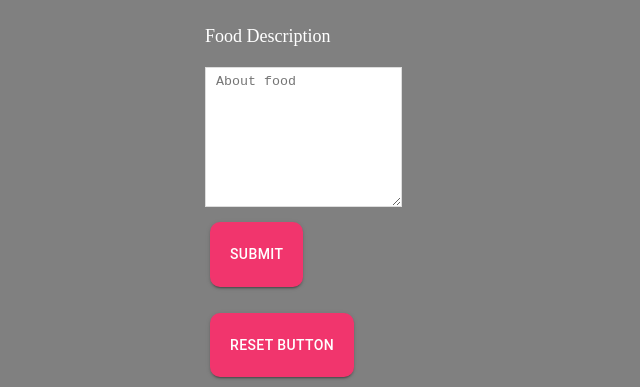
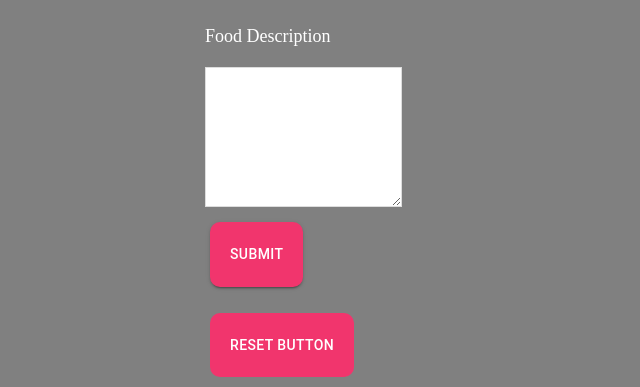
Before and after one commit to twentymurial33/murials_menu, a React (Create React App) app in the folder client/: page /add in a window 1280 px wide. Shown: the part 600-987 px from the top of the page, without its empty margins (423-1063 px from the left). Built offline with nearby package versions, Linux system fonts and the light colour scheme.

Commit message:
added more logic for usemutation

```diff
--- a/client/src/pages/AddFood.js
+++ b/client/src/pages/AddFood.js
@@ -12,6 +12,9 @@ import * as yup from "yup";
 function AddFood() {
   const [food, setFood] = useState("");
   const [data, setData] = useState("");
+  const [title, setTitle] = useState("");
+  const [author, setAuthor] = useState("");
+  const [img, setImage] = useState("");
 
   const schema = yup
     .object({
@@ -35,23 +38,32 @@ function AddFood() {
   });
 
   function handleForm(e) {
-    e.preventDefault();
     mutation.mutate(url, { title: "title", img: "img", author: "author" });
   }
 
-  function handleChange(event) {
-    setFood(event.target.value);
-    console.log(event);
-  }
+  // function handleChange(event) {
+  //   setFood(event.target.value);
+  //   console.log(event);
+  // }
 
   return (
     <div className="form">
       <Layout />
-      <Form onSubmit={handleSubmit((data) => setData(data))}>
+      <Form onSubmit={handleSubmit((data) => setData(JSON.stringify(data)))}>
         <label>Food Title</label>
-        <input type="text" value={food} onChange={handleChange} />
+        <input
+          type="text"
+          value={title}
+          onChange={(e) => setTitle(e.target.value)}
+        />
         <label>Food Author</label>
-        <input type="text" value={food} onChange={handleChange} />
+
+        <input
+          type="text"
+          value={author}
+          onChange={(e) => setAuthor(e.target.value)}
+        />
+
         <label>Food Type</label>
         <select {...register("author", { required: true })}>
           <option value="Breakfast">Breakfast</option>
@@ -59,25 +71,13 @@ function AddFood() {
           <option value="Dinner">Dinner</option>
         </select>
         <label>Food Description</label>
-        <textarea
-          {...register("title")}
-          value={food}
-          placeholder="About food"
-          onChange={handleChange}
-        />
+        <textarea value={img} onChange={(e) => setImage(e.target.value)} />
 
         <Button variant="contained" onClick={() => handleForm()}>
           Submit
         </Button>
         <p>{data}</p>
-        <Button
-          variant="contained"
-          onClick={() => {
-            reset();
-          }}
-        >
-          Reset Button
-        </Button>
+        <Button onClick={() => reset()}>Reset Button</Button>
       </Form>
     </div>
   );
```
